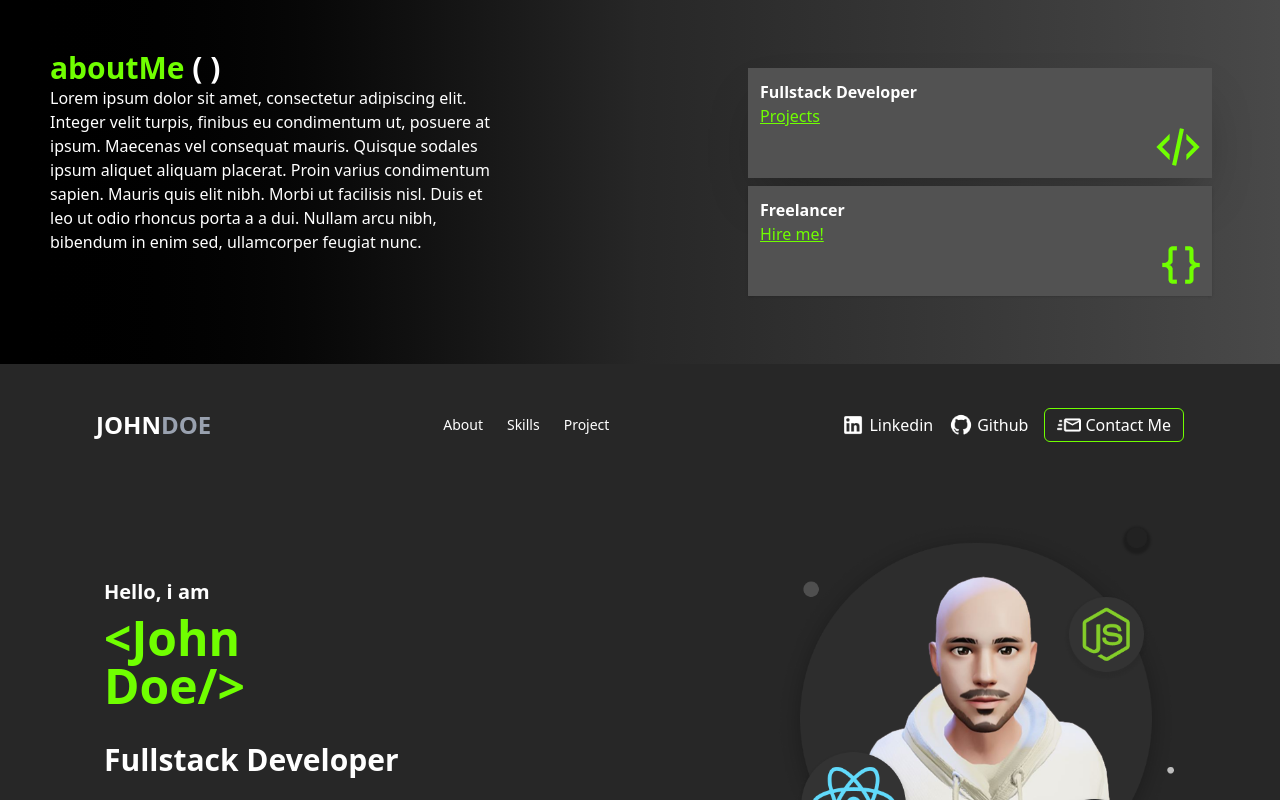
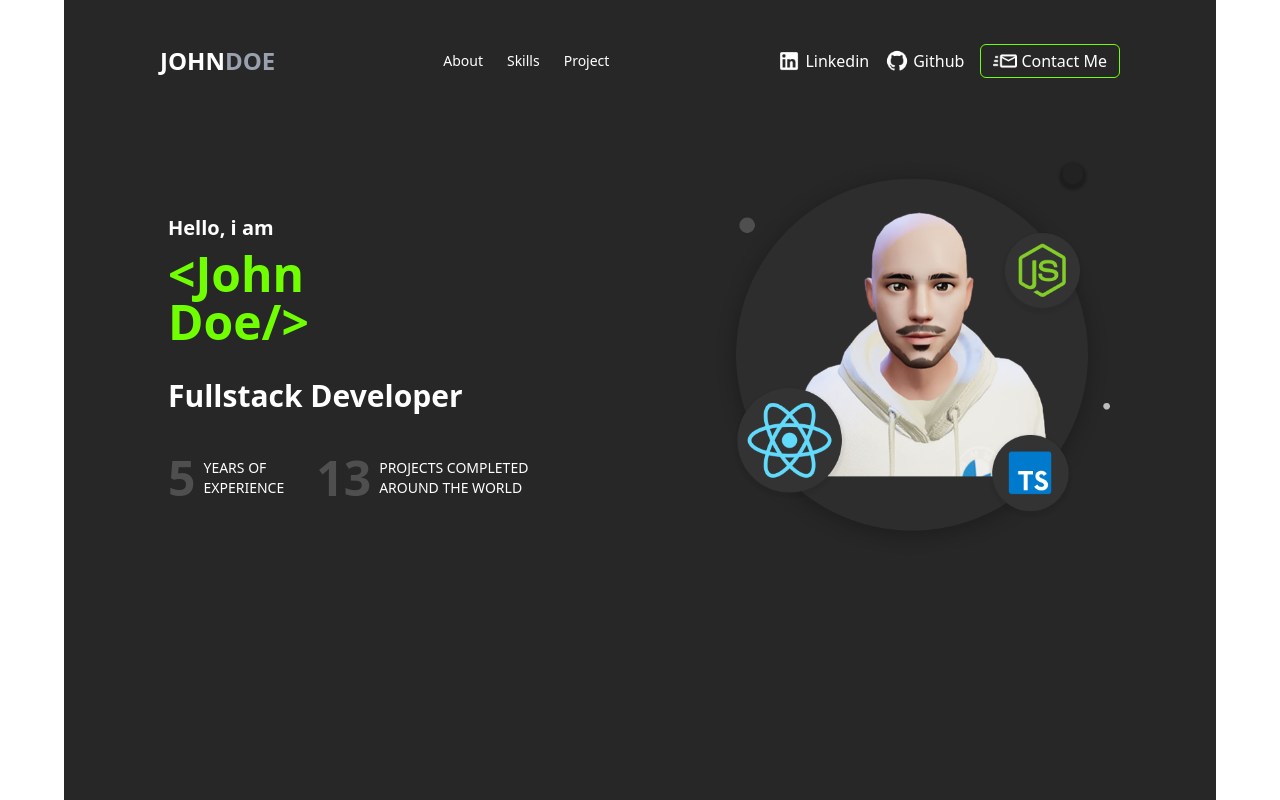
Before and after one commit to mwenaro/gomycode-react-ts-fullstack-dev-portfolio, a React (Vite) app: page / in a window 1280 px wide. Shown: the top 800 px of the page. Built offline with nearby package versions, Linux system fonts and the light colour scheme.

Commit message:
Moved projectsection to components folder

```diff
--- a/src/App.tsx
+++ b/src/App.tsx
@@ -1,22 +1,21 @@
 import { AboutSection } from "./components/AboutSection";
-import { HeroSection } from "./components/HeroSection"
+import { HeroSection } from "./components/HeroSection";
 
 import { Companies } from "./components/Companies";
-import { Projects } from "./Projects";
-
+import { ProjectSection } from "./components/ProjectSection";
 
 export default function App() {
   return (
-    <div>
+    <div className="max-w-6xl mx-auto">
+      {/* header section */}
+      <HeroSection />
 
       {/* About */}
       <AboutSection />
-      {/* header section */}
-      <HeroSection />
       {/* Companies section */}
       <Companies />
       {/* Projects */}
-      <Projects />
+      <ProjectSection />
     </div>
-  )
+  );
 }
--- a/src/Projects.tsx
+++ b/src/components/ProjectSection.tsx
@@ -1,4 +1,4 @@
-export function Projects() {
+export function ProjectSection() {
   const projects = [
     { id: 1, name: "Project 1", imageUrl: "./project1.png" },
     { id: 2, name: "Project 2", imageUrl: "./project2.png" },
```
